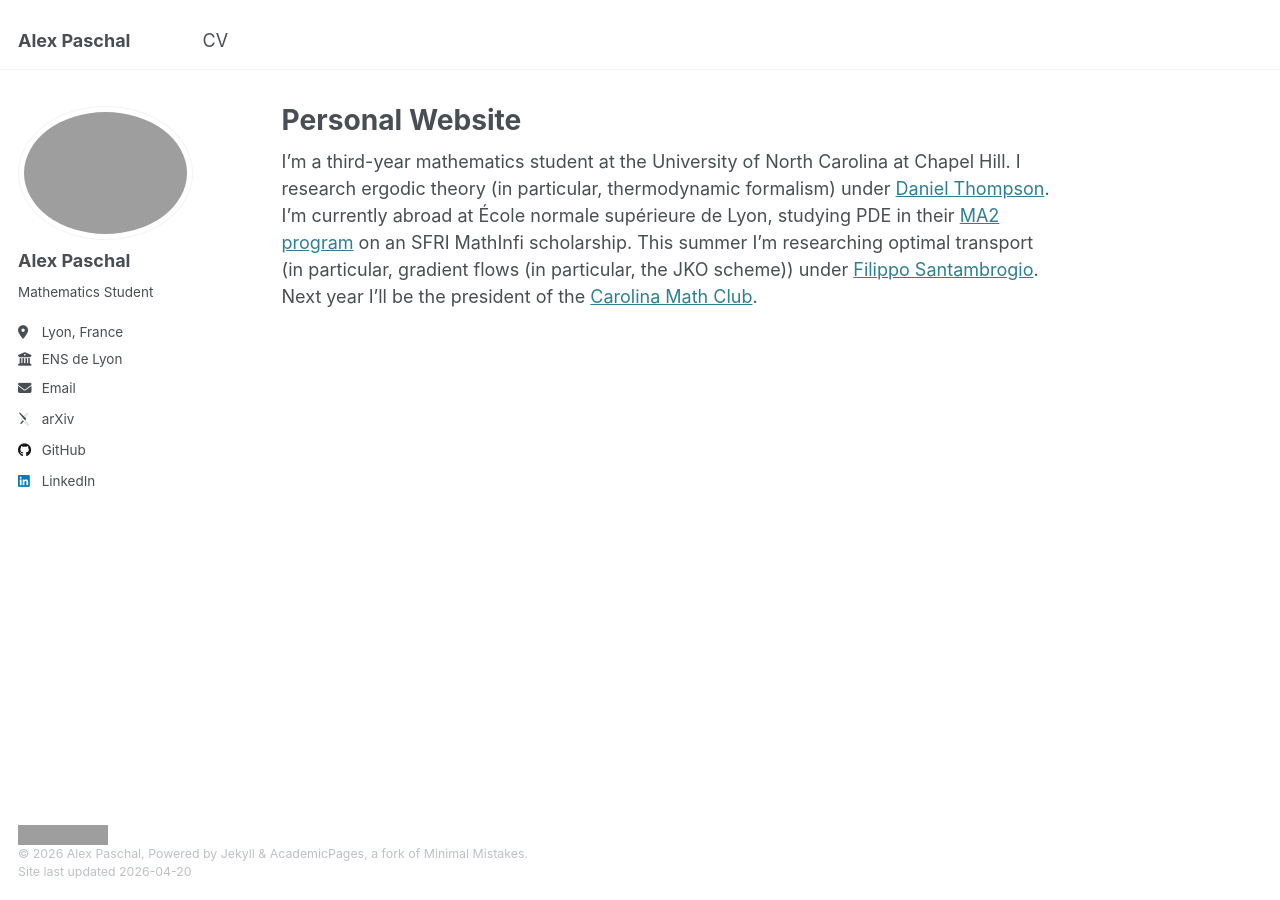
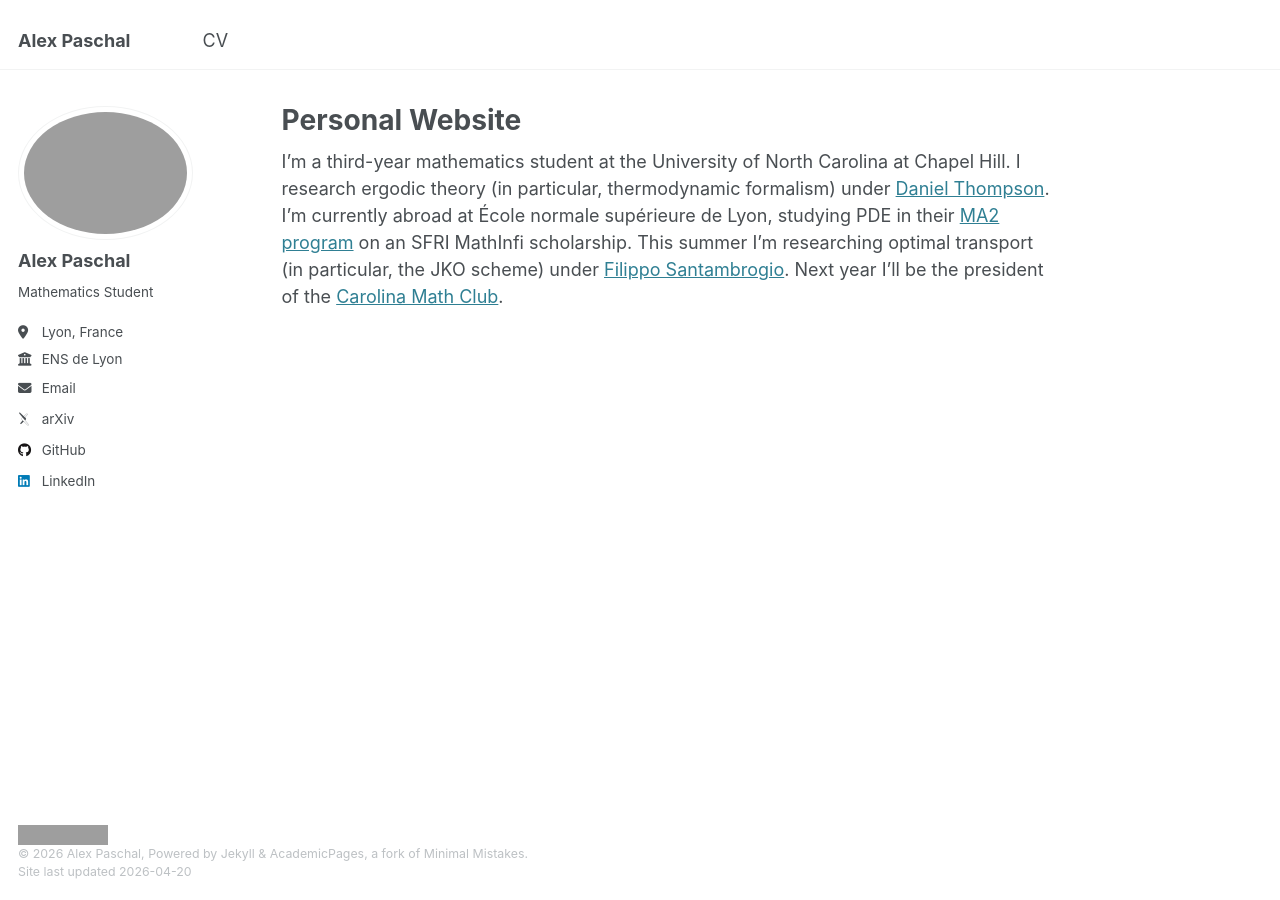
Before and after one commit to alexmpaschal/alexmpaschal.github.io, a Jekyll site: the page built from _pages/about.md, in a window 1280 px wide. Built offline with Jekyll 4.4.1, drawn with Linux system fonts in a browser that asks for light colours; some web fonts are replaced; grey boxes are pictures that could not be loaded.

Commit message:
Update about.md

```diff
--- a/_pages/about.md
+++ b/_pages/about.md
@@ -7,4 +7,4 @@ redirect_from:
   - /about.html
 ---
 
-I'm a third-year mathematics student at the University of North Carolina at Chapel Hill. I research ergodic theory (in particular, thermodynamic formalism) under [Daniel Thompson](https://people.math.osu.edu/thompson.2455/index.html). I'm currently abroad at École normale supérieure de Lyon, studying PDE in their [MA2 program](https://mathematiques.ens-lyon.fr/master/master-2/2025-2026-program) on an SFRI MathInfi scholarship. This summer I'm researching optimal transport (in particular, gradient flows (in particular, the JKO scheme)) under [Filippo Santambrogio](https://math.univ-lyon1.fr/~santambrogio/). Next year I'll be the president of the [Carolina Math Club](https://heellife.unc.edu/organization/carolinamathclub).
+I'm a third-year mathematics student at the University of North Carolina at Chapel Hill. I research ergodic theory (in particular, thermodynamic formalism) under [Daniel Thompson](https://people.math.osu.edu/thompson.2455/index.html). I'm currently abroad at École normale supérieure de Lyon, studying PDE in their [MA2 program](https://mathematiques.ens-lyon.fr/master/master-2/2025-2026-program) on an SFRI MathInfi scholarship. This summer I'm researching optimal transport (in particular, the JKO scheme) under [Filippo Santambrogio](https://math.univ-lyon1.fr/~santambrogio/). Next year I'll be the president of the [Carolina Math Club](https://heellife.unc.edu/organization/carolinamathclub).
```
